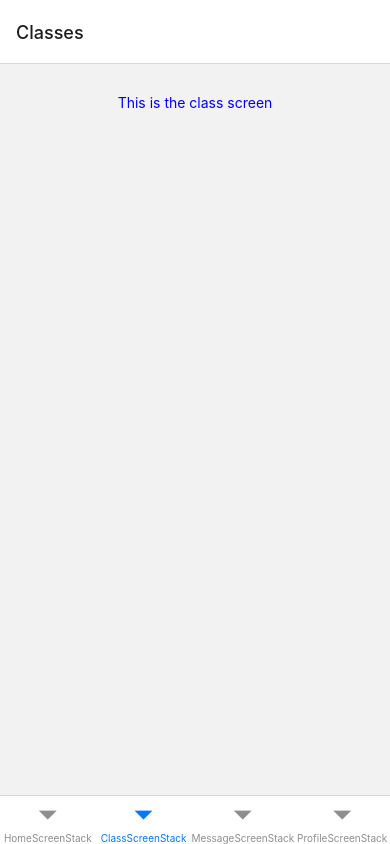
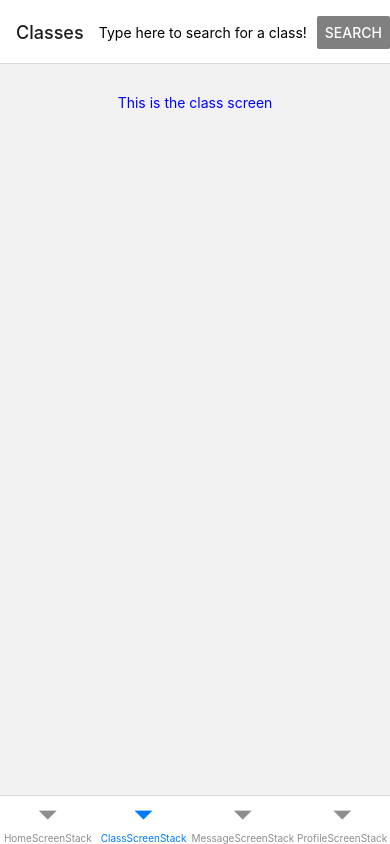
Before and after one commit to I-Dont-Want-An-F/client, a React Native app: screen /ClassScreenStack in a window 390 px wide. Built offline with nearby package versions, Linux system fonts and the light colour scheme.

Commit message:
Put search bar in header

```diff
--- a/TabStacks/ClassScreenStack.js
+++ b/TabStacks/ClassScreenStack.js
@@ -1,6 +1,7 @@
 import { React } from 'react';
 import { createStackNavigator } from '@react-navigation/stack';
 import ClassScreen from '../screens/ClassScreen/ClassScreen';
+import Search from '../shared/Search';
 import Engr209 from '../screens/ClassScreen/Engr209';
 
 const Stack = createStackNavigator();
@@ -10,7 +11,7 @@ const Stack = createStackNavigator();
 export default function ClassScreenStack () {
     return (
     <Stack.Navigator initialRouteName="ClassScreen">
-        <Stack.Screen name="Classes" component={ClassScreen} />
+        <Stack.Screen name="Classes" component={ClassScreen} options={({ navigation }) => ({ headerRight: () => ( <Search navigation={navigation}/> ),  headerTitleAlign: 'left'  } )} />
         <Stack.Screen name="Engr209" component={Engr209}/>
     </Stack.Navigator>
     )
--- a/TabStacks/HomeScreenStack.js
+++ b/TabStacks/HomeScreenStack.js
@@ -1,6 +1,6 @@
 import { React } from 'react';
 import { createStackNavigator } from '@react-navigation/stack';
-import HomeScreen from  '../screens/HomeScreen';
+import HomeScreen from  '../screens/HomeScreen/HomeScreen';
 
 const Stack = createStackNavigator();
 
@@ -8,8 +8,7 @@ const Stack = createStackNavigator();
 export default function HomeScreenStack () {
     return (
         <Stack.Navigator initialRouteName='Home'>
-            <Stack.Screen name="Home" component={HomeScreen} >
-            </Stack.Screen>
+            <Stack.Screen name="Home" component={HomeScreen} options={{headerTitleAlign: 'left' }} />
         </Stack.Navigator>
     )
 }
--- a/TabStacks/MessageScreenStack.js
+++ b/TabStacks/MessageScreenStack.js
@@ -8,7 +8,7 @@ const Stack = createStackNavigator();
 export default function MessageScreenStack () {
     return (
         <Stack.Navigator initialRouteName='Messages'>
-            <Stack.Screen name="Messages" component={MessageScreen} >
+            <Stack.Screen name="Messages" component={MessageScreen} options={{headerTitleAlign: 'left' }}  >
             </Stack.Screen>
         </Stack.Navigator>
     )
--- a/TabStacks/ProfileScreenStack.js
+++ b/TabStacks/ProfileScreenStack.js
@@ -1,6 +1,6 @@
 import { React } from 'react';
 import { createStackNavigator } from '@react-navigation/stack';
-import ProfileScreen from '../screens/ProfileScreen';
+import ProfileScreen from '../screens/ProfileScreen/ProfileScreen';
 
 const Stack = createStackNavigator();
 
@@ -8,7 +8,7 @@ const Stack = createStackNavigator();
 export default function ProfileScreenStack () {
     return (
         <Stack.Navigator initialRouteName='Profiles'>
-            <Stack.Screen name="Profiles" component={ProfileScreen}>
+            <Stack.Screen name="Profiles" component={ProfileScreen} options={{headerTitleAlign: 'left' }} >
             </Stack.Screen>
         </Stack.Navigator>
     )
--- a/screens/HomeScreen.js
+++ b/screens/HomeScreen/HomeScreen.js
@@ -1,6 +1,6 @@
 import {React,  useState } from 'react';
 import { Text } from 'react-native';
-import { GlobalStyles } from '../stlyes/Global';
+import { GlobalStyles } from '../../stlyes/Global';
 
 
 export default function HomeScreen({ navigation }) {
--- a/screens/ProfileScreen.js
+++ b/screens/ProfileScreen/ProfileScreen.js
@@ -1,6 +1,6 @@
 import {React,  useState } from 'react';
 import { Text } from 'react-native';
-import { GlobalStyles } from '../stlyes/Global';
+import { GlobalStyles } from '../../stlyes/Global';
 
 
 export default function ProfileScreen() {
--- /dev/null
+++ b/shared/Search.js
@@ -0,0 +1,22 @@
+import {React,  useState } from 'react';
+import { Text, View, TextInput, Button } from 'react-native';
+import { GlobalStyles } from '../stlyes/Global';
+
+export default function Search ({ navigation }) {
+    const [text, setText] = useState();
+    return (
+        <View style={{display:"flex", flexDirection:"row"}}>
+                <TextInput
+                style={GlobalStyles.text2}
+                placeholder="Type here to search for a class!"
+                onChangeText={ newText=> setText(newText) }   // this works with test 2
+                defaultValue={text}
+                />
+                <Button
+                color="gray"
+                title="search"
+                onPress= {()=> navigation.navigate(text)}
+                />
+        </View>
+    )
+}
```
Also changed, not shown: package.json (+5 -5 lines), 1 other file (tests, documents, lock files or other folders).
